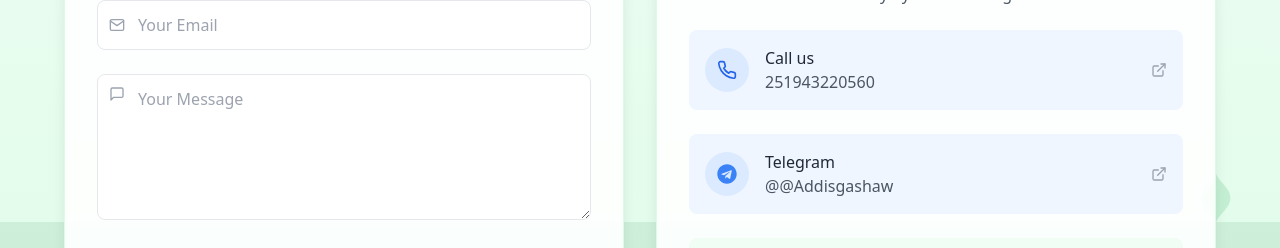
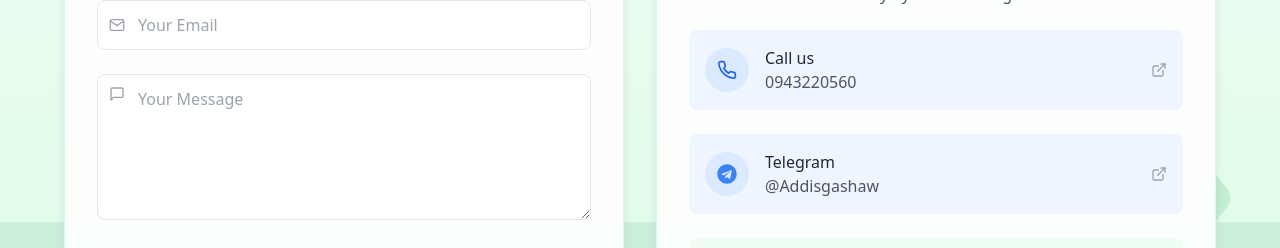
Before and after one commit to greenGardenWog/Garden, a React (Vite) app: page /#/ in a window 1280 px wide. Shown: the part 2814-3062 px from the top of the page. Built offline with nearby package versions, Linux system fonts and the light colour scheme.

Commit message:
second commit

```diff
--- a/src/Pages/ContactSection.jsx
+++ b/src/Pages/ContactSection.jsx
@@ -17,8 +17,8 @@ function ContactSection() {
   const [isSubmitting, setIsSubmitting] = useState(false);
 
   // Contact information (replace with your actual details)
-  const phoneNumber = '251943220560';
-  const telegramUsername = '@Addisgashaw';
+  const phoneNumber = '0943220560';
+  const telegramUsername = 'Addisgashaw';
   const whatsappNumber = '251943220560';
   const emailAddress = 'your.email@example.com';
 
```
